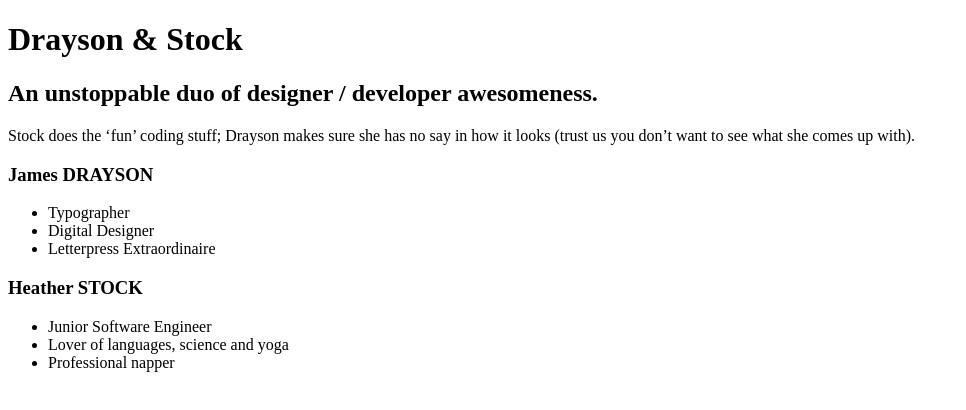
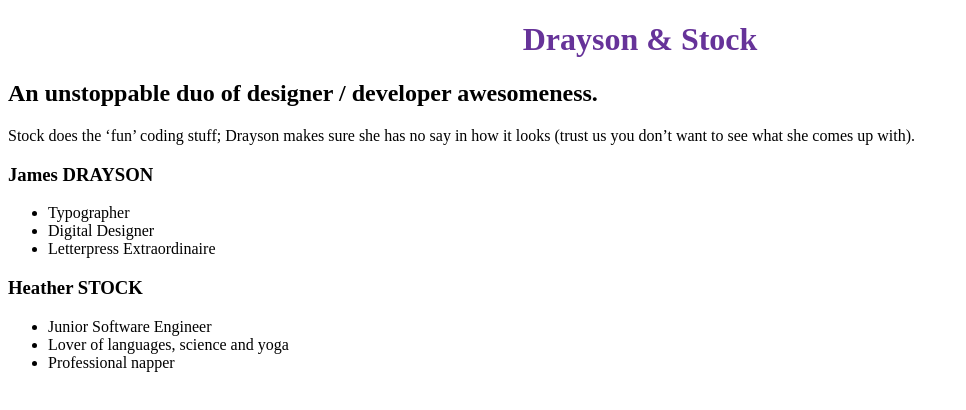
Before and after one commit to heatherstock/draysonandstock, a plain HTML site: page index.html in a window 1280 px wide. Shown: the whole page, without its empty margins (0-966 px from the left). Drawn offline with Linux system fonts and the light colour scheme.

Commit message:
:lipstick: Add styles.css link from index.html

```diff
--- a/index.html
+++ b/index.html
@@ -2,6 +2,7 @@
 <html>
 <head>
 <title>Drayson and Stock</title>
+<link href="styles.css" type="text/css" rel="stylesheet"/>
 </head>
 <body>
 
--- /dev/null
+++ b/styles.css
@@ -0,0 +1,4 @@
+h1 {
+    text-align: center;
+    color: rebeccapurple;
+}
```
